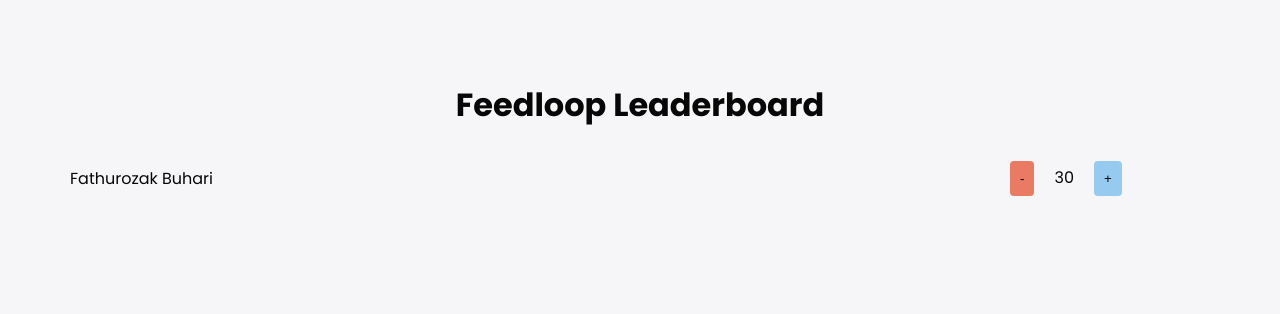
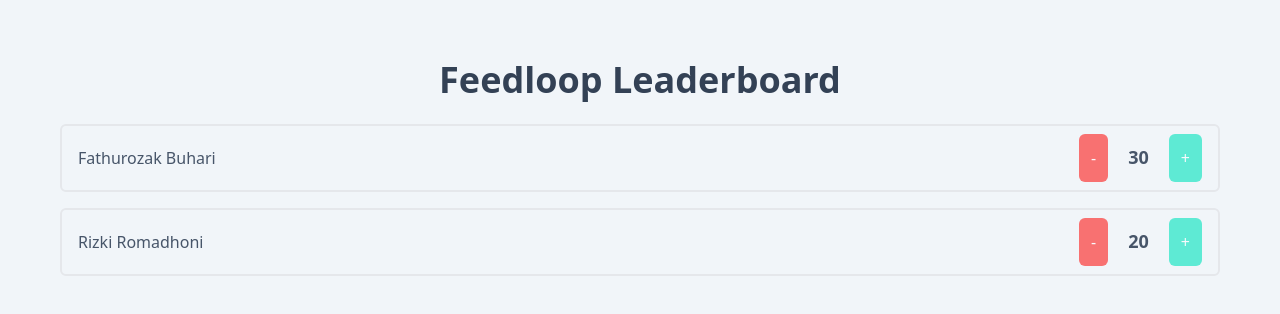
Before and after one commit to rizafahmi/react-for-designers-workshop, a React (Vite) app in the folder 5-react/1-react-dgn-vite/: page / in a window 1280 px wide. Shown: the top 314 px of the page. Built offline with nearby package versions, Linux system fonts and the light colour scheme.

Commit message:
Finish Tailwind

```diff
--- a/5-react/1-react-dgn-vite/package.json
+++ b/5-react/1-react-dgn-vite/package.json
@@ -15,6 +15,9 @@
     "@types/react": "^17.0.33",
     "@types/react-dom": "^17.0.10",
     "@vitejs/plugin-react": "^1.0.7",
+    "autoprefixer": "10.4.2",
+    "postcss": "8.4.7",
+    "tailwindcss": "3.0.23",
     "typescript": "^4.5.4",
     "vite": "^2.8.0"
   }
--- /dev/null
+++ b/5-react/1-react-dgn-vite/postcss.config.js
@@ -0,0 +1,6 @@
+module.exports = {
+  plugins: {
+    tailwindcss: {},
+    autoprefixer: {},
+  },
+}
--- a/5-react/1-react-dgn-vite/src/App.css
+++ b/5-react/1-react-dgn-vite/src/App.css
@@ -1,7 +1,9 @@
 .container {
   padding: 60px;
+  @apply text-slate-600;
 }
 
 h1 {
   text-align: center;
+  @apply text-4xl font-extrabold mb-6 text-slate-700;
 }
--- a/5-react/1-react-dgn-vite/src/App.tsx
+++ b/5-react/1-react-dgn-vite/src/App.tsx
@@ -4,7 +4,7 @@ import './App.css';
 function App() {
   return (
     <div className="container">
-      <h1>Feedloop Leaderboard</h1>
+      <h1 className="">Feedloop Leaderboard</h1>
       <Players />
     </div>
   )
--- a/5-react/1-react-dgn-vite/src/Players.css
+++ b/5-react/1-react-dgn-vite/src/Players.css
@@ -1,26 +1,21 @@
 .player {
-    display: flex;
-    padding: 10px;
+    @apply flex py-2 px-4 my-4 rounded-md border-2;
 }
 .name {
-    flex: 1;
-    align-self: center;
+    @apply flex-1 self-center font-medium;
 }
 .playerScore {
-    width: 200px;
 }
 .score {
-    padding: 20px;
+    @apply p-5 font-semibold text-lg;
 }
 button {
-    padding: 10px;
-    border: 0;
-    border-radius: 4px;
+    @apply p-3 rounded-md text-slate-50;
 }
 button.decrement {
-    background-color: #e97b64;
+    @apply bg-red-400;
 }
 
 button.increment {
-    background-color: #96caef;
+    @apply bg-teal-300;
 }
--- a/5-react/1-react-dgn-vite/src/Players.tsx
+++ b/5-react/1-react-dgn-vite/src/Players.tsx
@@ -2,6 +2,7 @@ import './Players.css';
 
 function Players() {
     return (
+        <>
             <div className="player">
                 <div className="name">
                     Fathurozak Buhari
@@ -12,6 +13,17 @@ function Players() {
                     <button className="button increment">+</button>
                 </div>
             </div>
+            <div className="player">
+                <div className="name">
+                    Rizki Romadhoni
+                </div>
+                <div className="playerScore">
+                    <button className="button decrement">-</button>
+                    <span className="score">20</span>
+                    <button className="button increment">+</button>
+                </div>
+            </div>
+        </>
     )
 }
 
--- a/5-react/1-react-dgn-vite/src/index.css
+++ b/5-react/1-react-dgn-vite/src/index.css
@@ -1,15 +1,7 @@
-@import url('https://fonts.googleapis.com/css2?family=Poppins:ital,wght@0,300;0,400;0,500;0,700;1,300;1,400;1,500;1,700&display=swap');
+@tailwind base;
+@tailwind components;
+@tailwind utilities;
 
 body {
-  margin: 0;
-  font-family: 'Poppins', sans-serif;
-  -webkit-font-smoothing: antialiased;
-  -moz-osx-font-smoothing: grayscale;
-  background-color: #f6f6f8;
-  color: #070707;
+  @apply bg-slate-100;
 }
-
-code {
-  font-family: source-code-pro, Menlo, Monaco, Consolas, 'Courier New',
-    monospace;
-}
--- /dev/null
+++ b/5-react/1-react-dgn-vite/tailwind.config.js
@@ -0,0 +1,10 @@
+module.exports = {
+  content: [
+"./index.html",
+    "./src/**/*.{ts,tsx,js,jsx}"
+  ],
+  theme: {
+    extend: {},
+  },
+  plugins: [],
+}
```
Also changed, not shown: 1 other file (tests, documents, lock files or other folders). Lines whose indentation alone changed are shown as unchanged.
